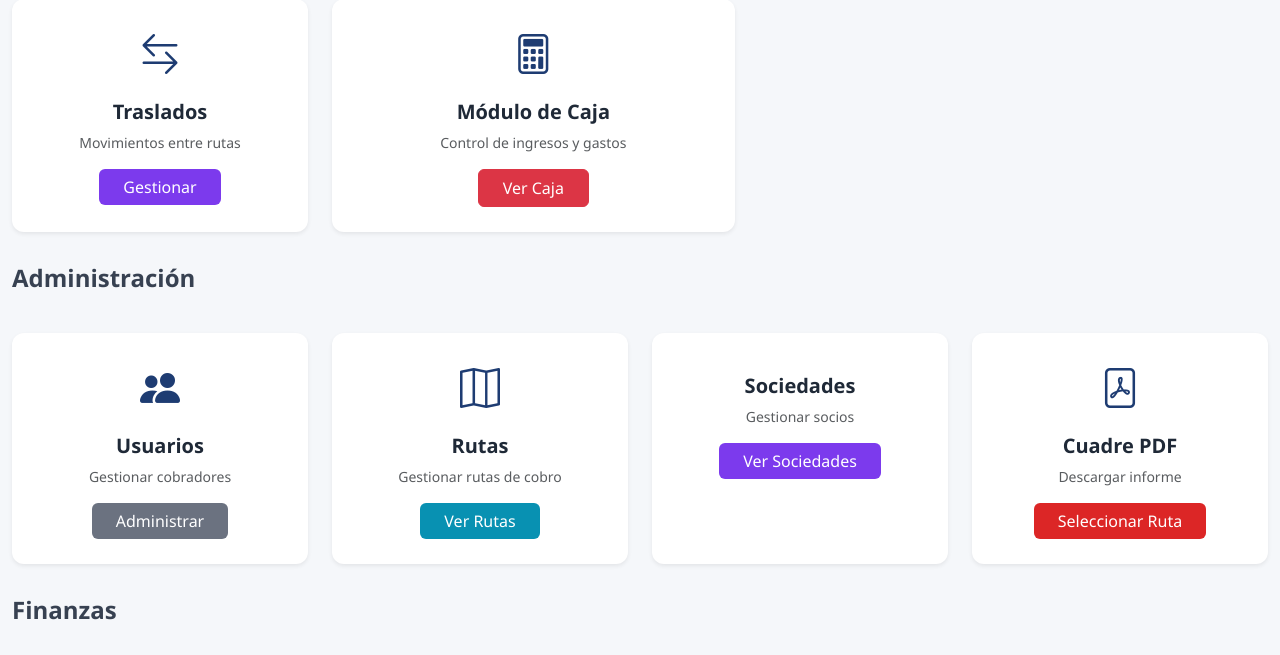
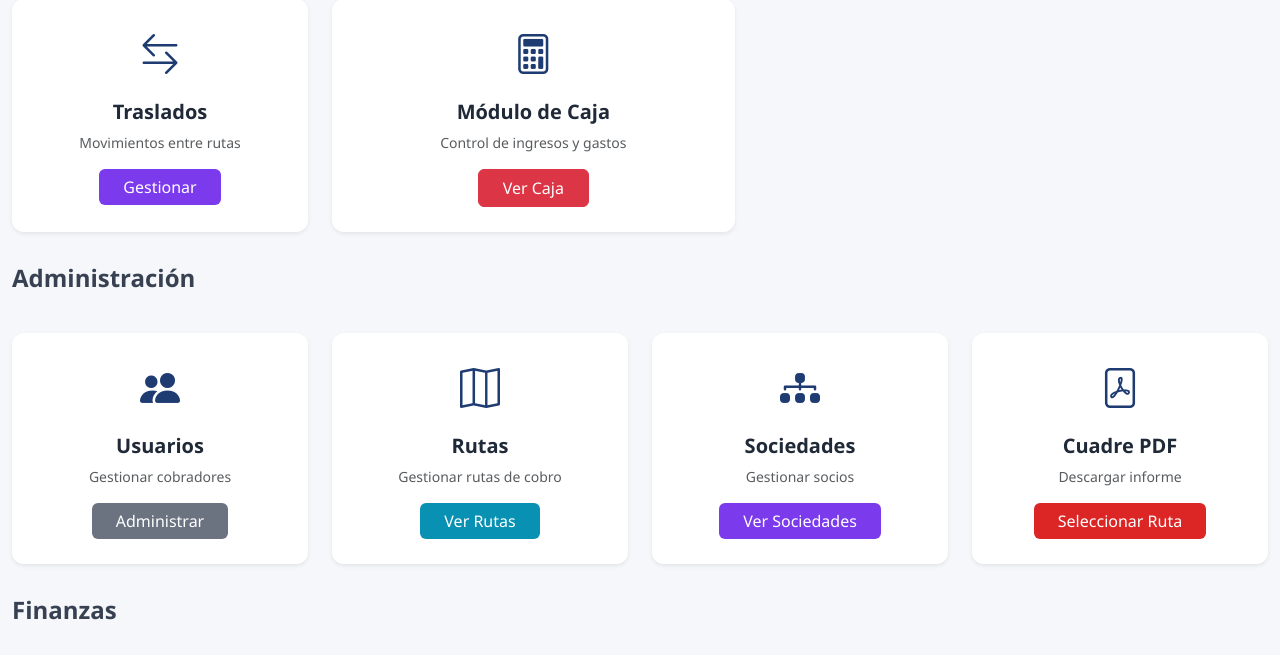
Before and after one commit to graciano90210/DIAMANTE-PRO, a Flask app: page /dashboard in a window 1280 px wide. Shown: the part 1615-2270 px from the top of the page. Run offline with Flask 3, Linux system fonts and the light colour scheme; the visitor is signed in with stand-in values (Sample User, id 1).

Commit message:
Actualizar icono de Sociedades y alinearlo con otros menus

```diff
--- a/app/templates/dashboard.html
+++ b/app/templates/dashboard.html
@@ -634,7 +634,7 @@
             <div class="col-md-3 col-sm-6">
                 <div class="card menu-card h-100 border-0 shadow-sm">
                     <div class="card-body text-center">
-                        <div class="menu-icon mb-3"><i class="bi bi-handshake"></i></div>
+                        <div class="menu-icon mb-3"><i class="bi bi-diagram-3-fill"></i></div>
                         <h5 class="fw-bold" style="color: #1f2937;">Sociedades</h5>
                         <p class="text-muted small">Gestionar socios</p>
                         <a href="/sociedades" class="btn px-4" style="background: #7c3aed; border: none; color: white;">Ver Sociedades</a>
```
